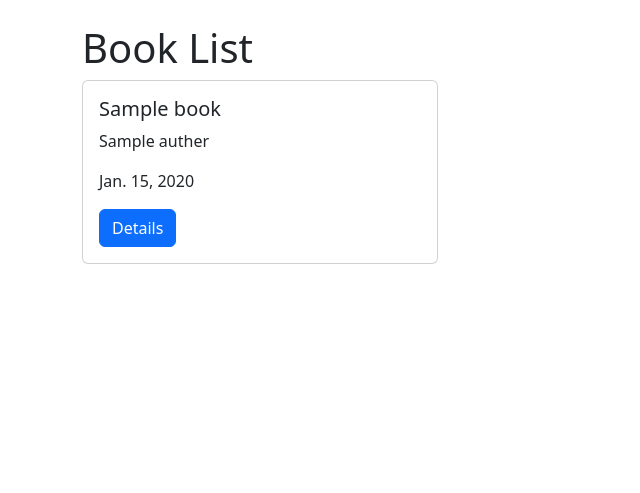
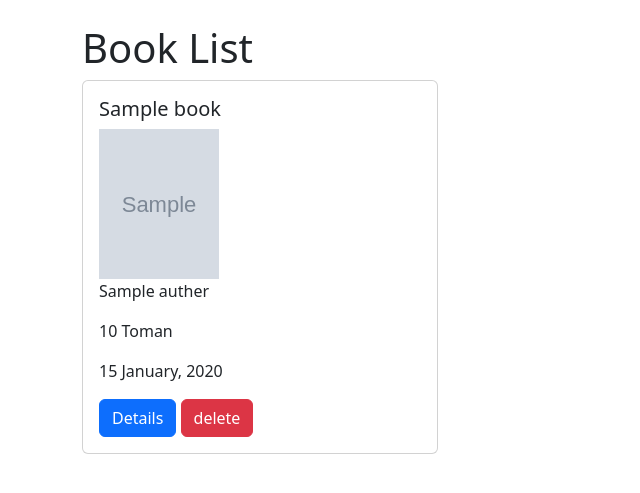
Before and after one commit to doostiyan/django_course, a Django app: page /books/ in a window 1280 px wide. Shown: the part 56-549 px from the top of the page, without its empty margins (0-640 px from the left). Run offline with Django 4.2, Linux system fonts and the light colour scheme; tables that the repository leaves empty hold one stand-in row (values such as "Sample post"); grey boxes marked "Sample" are stand-in pictures.

Commit message:
j5 cover field

```diff
--- a/books/models.py
+++ b/books/models.py
@@ -1,4 +1,5 @@
 from django.db import models
+
 
 class Auther(models.Model):
     name = models.CharField(max_length=200)
@@ -7,11 +8,14 @@ class Auther(models.Model):
     def __str__(self):
         return self.name
 
+
 class Book(models.Model):
     title = models.CharField(max_length=200)
-    author = models.ForeignKey(Auther, on_delete=models.CASCADE, null=True, blank=True)
+    author = models.ForeignKey(Auther, on_delete=models.CASCADE)
+    price = models.DecimalField(max_digits=9, decimal_places=0)
     description = models.TextField()
     publication_date = models.DateField()
+    cover = models.ImageField(upload_to="media/books/")
 
     def __str__(self):
         return self.title
--- a/books/urls.py
+++ b/books/urls.py
@@ -1,8 +1,9 @@
 from django.urls import path
-from books.views import books_list, detail
+from books.views import books_list, detail, delete
 
 app_name = "books"
 urlpatterns = [
     path("", books_list, name="list"),
-    path("<int:book_id>/", detail, name="detail")
+    path("<int:book_id>/", detail, name="detail"),
+    path("<int:book_id>/delete", delete, name="delete")
 ]
--- a/books/views.py
+++ b/books/views.py
@@ -1,4 +1,4 @@
-from django.shortcuts import render
+from django.shortcuts import render, redirect, get_object_or_404
 
 from books.models import Book
 
@@ -7,9 +7,18 @@ def books_list(request):
     books = Book.objects.all()
 
     return render(request, "books/list.html", {"books": books})
+
+
 # Create your views here.
 
 def detail(request, book_id):
     book = Book.objects.get(pk=book_id)
 
     return render(request, template_name="books/detail.html", context={"book": book})
+
+
+def delete(request, book_id):
+    book = get_object_or_404(Book, pk=book_id),
+    Book.objects.get(pk=book_id).delete()
+
+    return redirect("books:list")
--- a/project/urls.py
+++ b/project/urls.py
@@ -14,10 +14,15 @@ Including another URLconf
     1. Import the include() function: from django.urls import include, path
     2. Add a URL to urlpatterns:  path('blog/', include('blog.urls'))
 """
+from django.conf import settings
+from django.conf.urls.static import static
 from django.contrib import admin
 from django.urls import path, include
 
 urlpatterns = [
     path('admin/', admin.site.urls),
     path("books/", include("books.urls"))
+
 ]
+
+urlpatterns += static(settings.MEDIA_URL, document_root=settings.MEDIA_ROOT)
--- a/templates/books/detail.html
+++ b/templates/books/detail.html
@@ -10,8 +10,10 @@
         <div class="row">
             <div class="col-md-8">
                 <h3>Title: {{ book.title }}</h3>
+                <img src="{{ book.cover.url }}" alt="default" width="120" height="150">
                 <p>Author name: {{ book.author.name }}</p>
                 <p>Author bio: {{ book.author.bio }}</p>
+                <p>{{ book.price }} Toman</p>
                 <p>Description: {{ book.description }}</p>
                 <p>Publication data: {{ book.publication_date }}</p>
                 <a href="{% url 'books:list' %}" class="btn btn-secondary">Back to Book List</a>
--- a/templates/books/list.html
+++ b/templates/books/list.html
@@ -15,9 +15,12 @@
                     <div class="card">
                         <div class="card-body">
                             <h5>{{ book.title }}</h5>
+                            <img src="{{ book.cover.url }}" alt="default" width="120" height="150">
                             <p>{{ book.author }}</p>
-                            <p>{{ book.publication_date }}</p>
+                            <p>{{ book.price }} Toman</p>
+                            <p>{{ book.publication_date|date:"d F, Y" }}</p>
                             <a href="{% url 'books:detail' book.id %}" class="btn btn-primary">Details</a>
+                            <a href="{% url 'books:delete' book.id %}" class="btn btn-danger">delete</a>
                         </div>
                     </div>
                 </div>
```
Also changed, not shown: project/settings.py (+4 -6 lines), books/migrations/0003_alter_book_author.py (added), books/migrations/0004_book_price.py (added), books/migrations/0005_book_cover.py (added), media/books/java.jpg (added), media/books/python.jpg (added), media/media/books/java.jpg (added), media/media/books/python.jpg (added).
